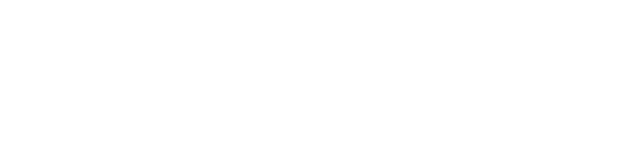
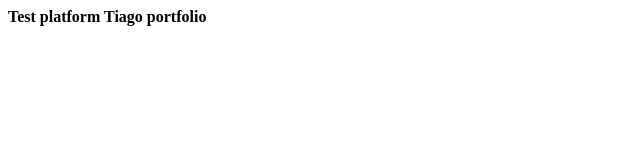
Before and after one commit to taamfp/Portfolio, a plain HTML site: page index.html in a window 1280 px wide. Shown: the whole page, without its empty margins (0-640 px from the left). Drawn offline with Linux system fonts and the light colour scheme.

Commit message:
commit
commit

```diff
--- a/index.html
+++ b/index.html
@@ -1,11 +1,10 @@
 <html>
 <head>
-	<title>Tiago's Website</title>
+	<title>Tiago Website</title>
 </head>
 <body>
 	<div class="main">
-
+		<b>Test platform Tiago portfolio</b>
 	</div>
-
 </body>
 </html>
```
Also changed, not shown: 1 other file.
